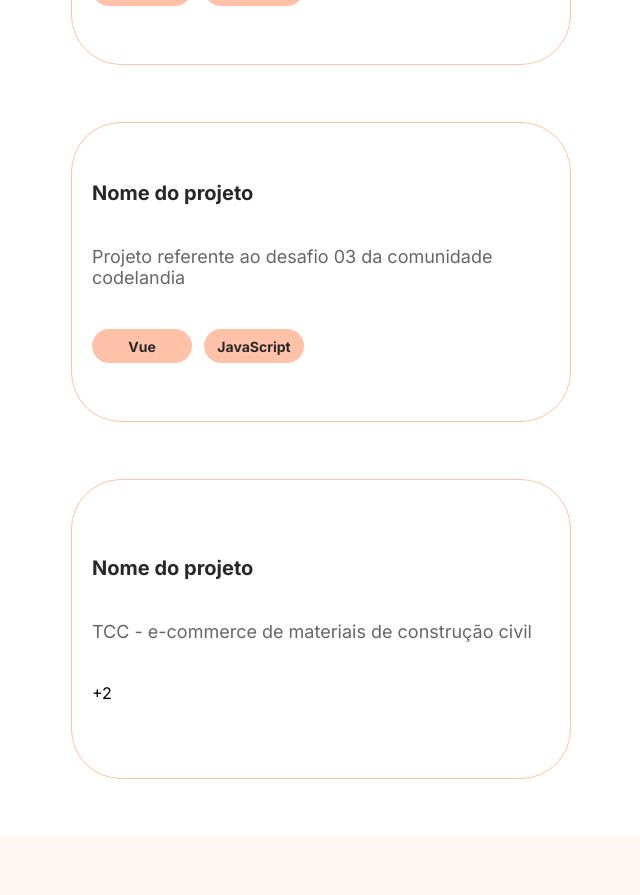
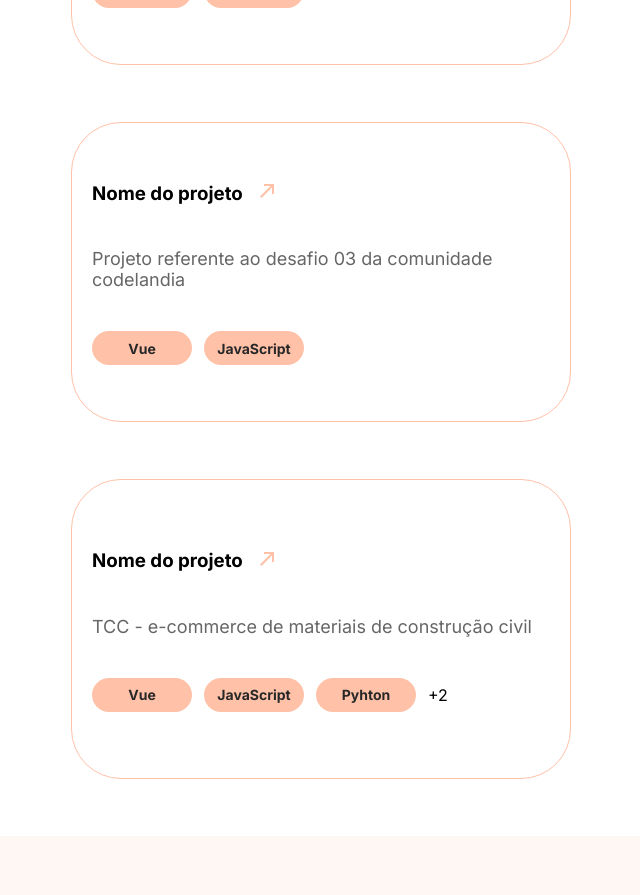
Before and after one commit to alexiamelhado18/portifolio_alexia, a Next.js app in the folder frontend/: page / in a window 1280 px wide. Shown: the part 4300-5195 px from the top of the page, without its empty margins (319-959 px from the left). Built offline with nearby package versions, Linux system fonts and the light colour scheme.

Commit message:
refactor: mudança de nomenclatura nos arg e na condição da estrutura de repetição

```diff
--- a/frontend/src/app/page.tsx
+++ b/frontend/src/app/page.tsx
@@ -203,16 +203,21 @@ export default function Home() {
         <div>
           <div>
             {
-              projects.map((project: Project, index: Number) => {
-                return <div key={index.toString()}>
-                  <h3>Nome do projeto</h3>
+              projects.map((project: Project, indexProject: Number) => {
+                return <div key={indexProject.toString()}>
+                  <div>
+                    <h3>Nome do projeto</h3>
+                    <Link href={project.link} target="_blank" title="Ir para o repositório">
+                      <img src="/assets/images/png/setatopodireita.png" alt=""/>
+                    </Link>
+                  </div>
                   <p>{project.description}</p>
                   <div>
                     {
-                      project.techs.map((tech: string) => {
+                      project.techs.map((tech: string, indexTech: number) => {
                         return (
-                          project.techs.length <= 3 && (
-                            <div>
+                          indexTech <= 2 && (
+                            <div key={indexTech}>
                               <span title={tech}>{tech}</span>
                             </div>
                           ))
```
